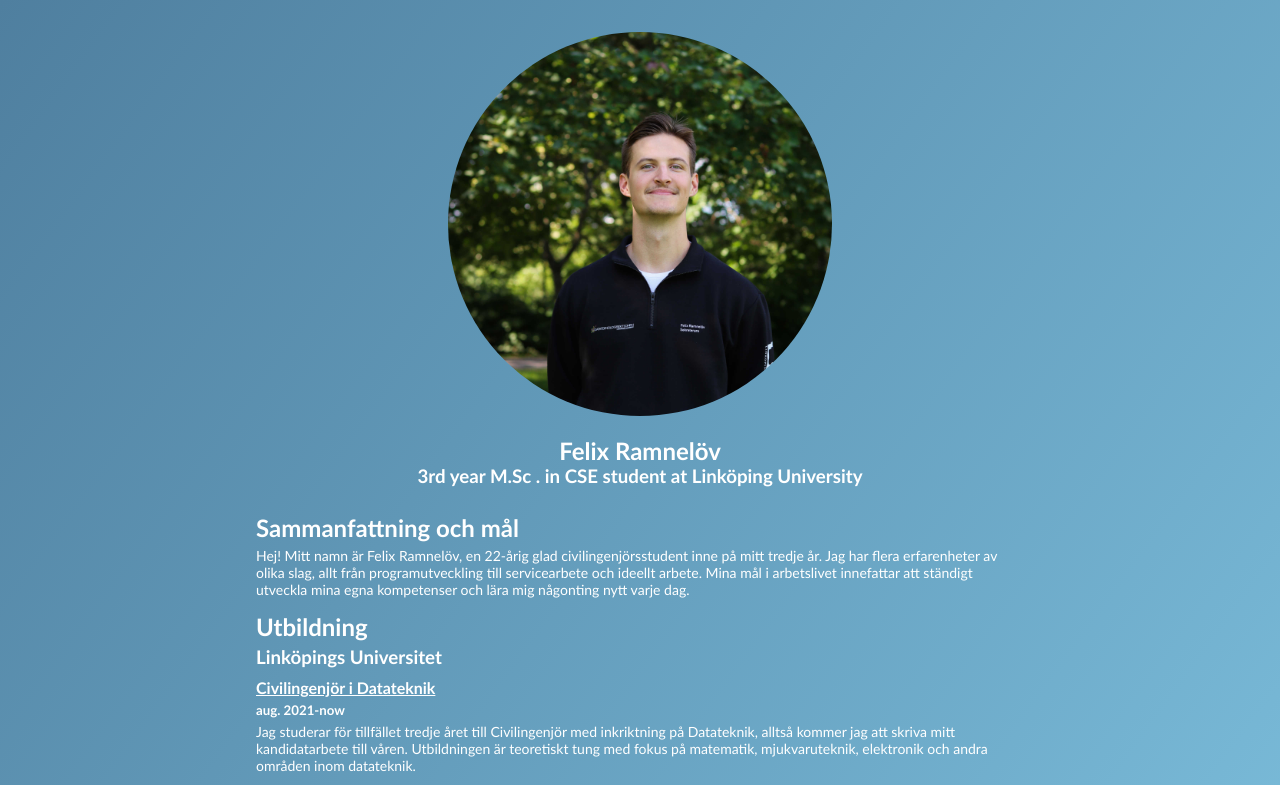
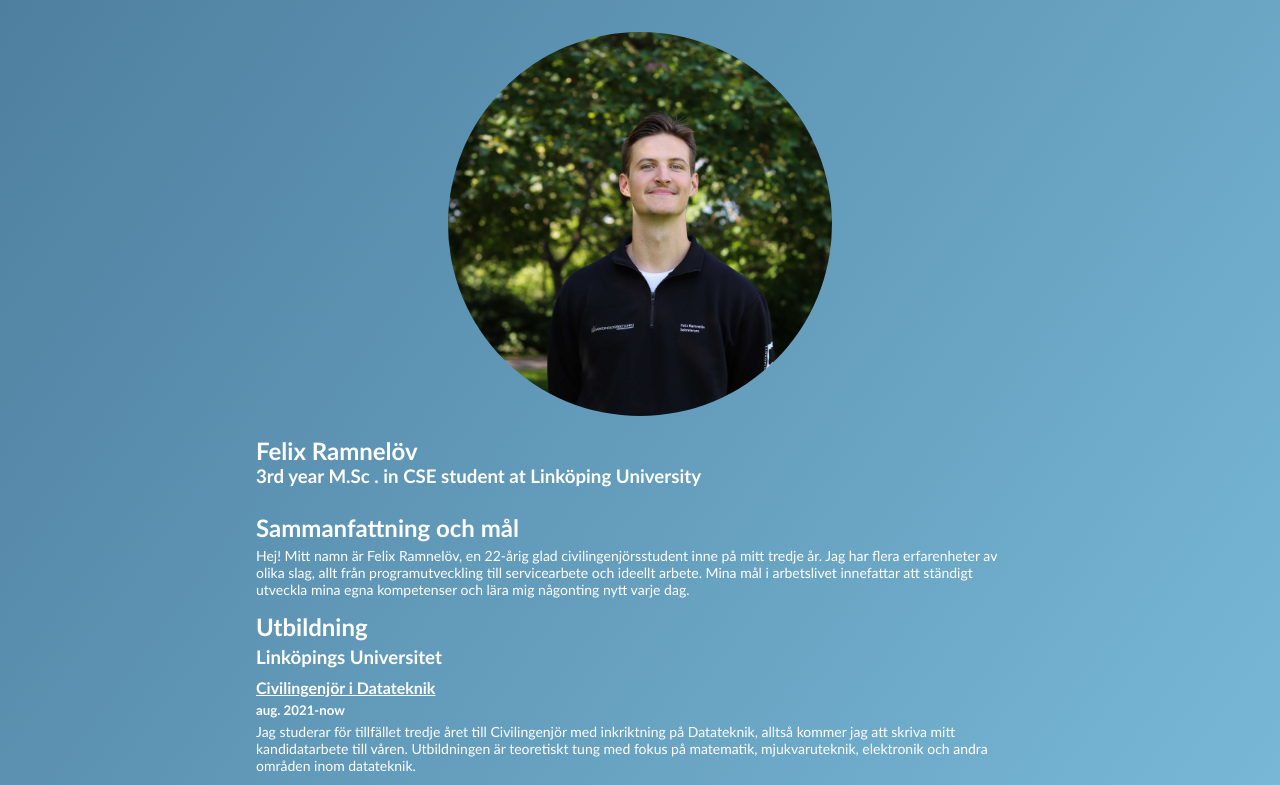
Before and after one commit to Ramnelov/ramnelov.github.io, a plain HTML site: page index.html in a window 1280 px wide. Shown: the top 785 px of the page. Drawn offline with nearby package versions, Linux system fonts and the light colour scheme.

Commit message:
Update profile section in index.html

```diff
--- a/index.html
+++ b/index.html
@@ -29,7 +29,7 @@
       <section class="hidden">
         <img src="assets/profile-picture.jpg" alt="profilbild" />
       </section>
-      <section class="hidden title">
+      <section class="hidden">
         <h1>Felix Ramnelöv</h1>
 
         <h3>3rd year M.Sc . in CSE student at Linköping University</h3>
```
